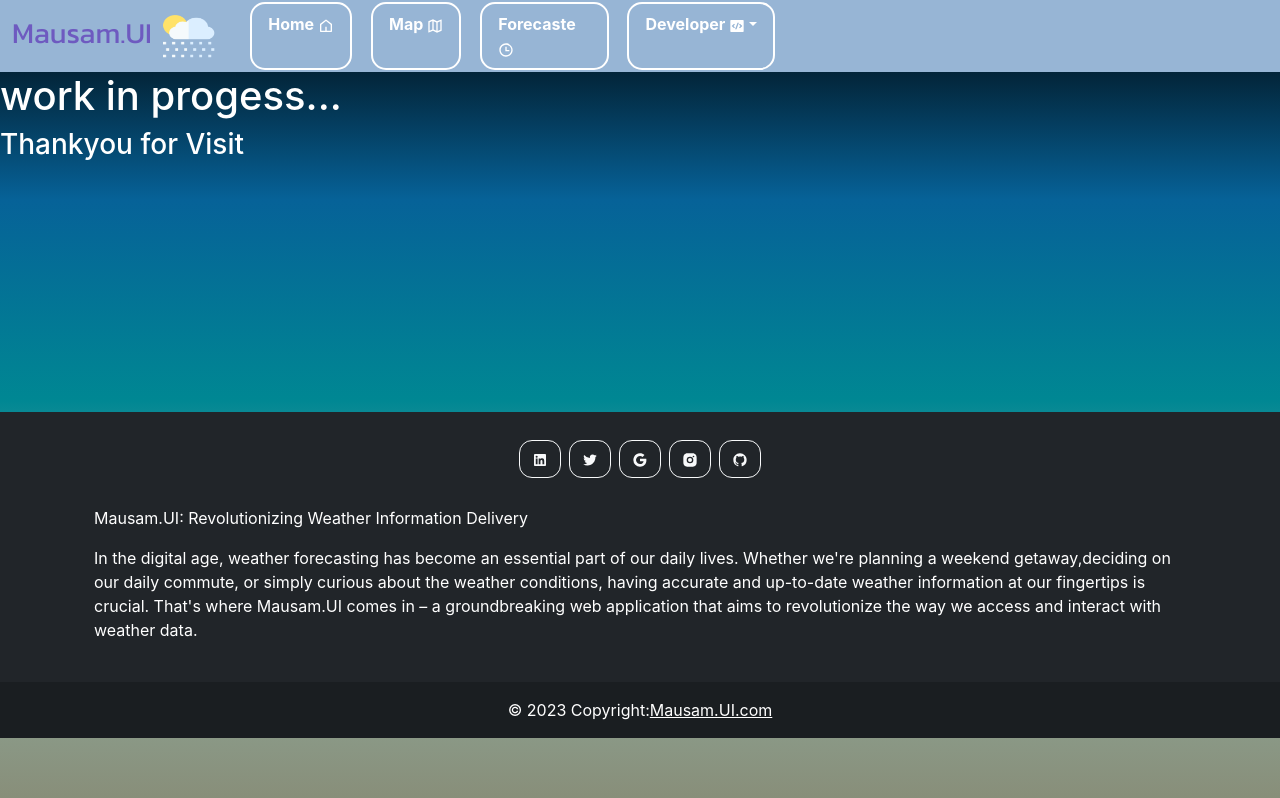
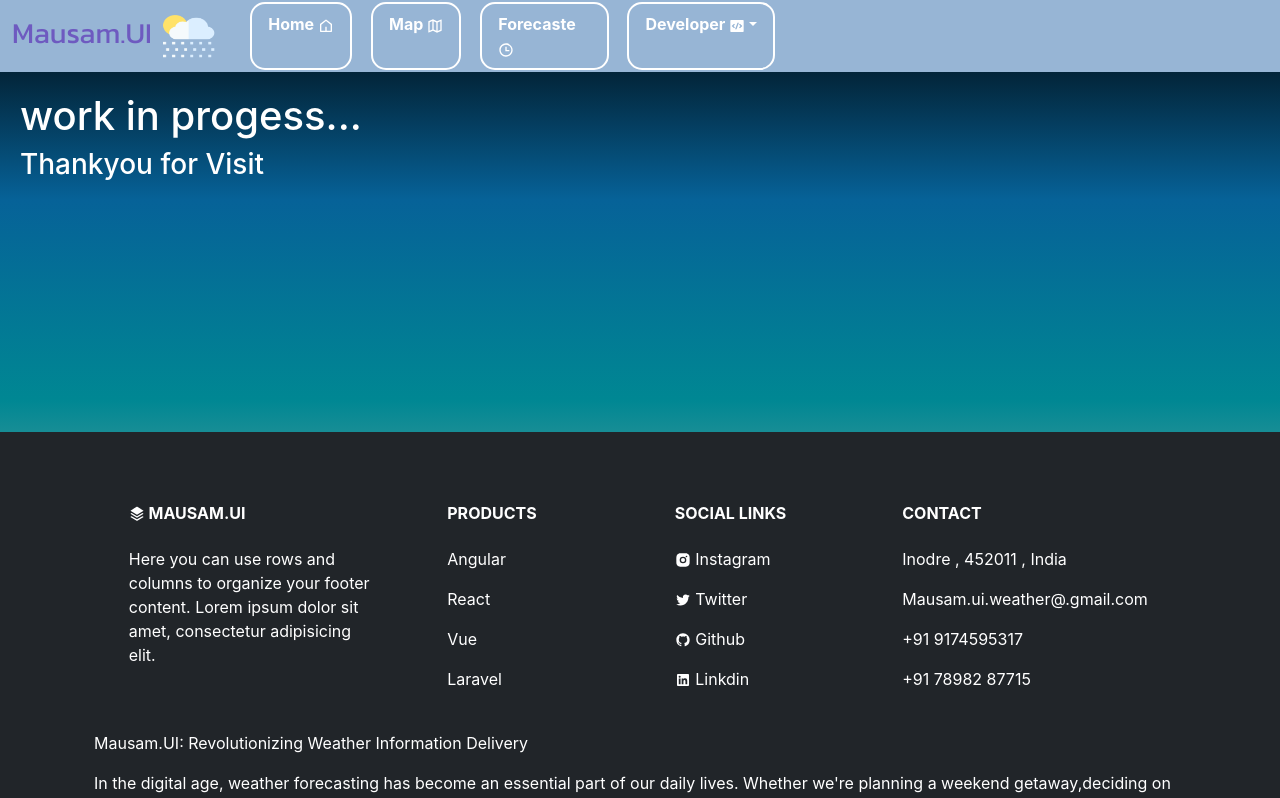
Before and after one commit to Sandy712/Weather-app, a React (Create React App) app: page /Forecast in a window 1280 px wide. Shown: the top 798 px of the page. Built offline with nearby package versions, Linux system fonts and the light colour scheme.

Commit message:
first commit

```diff
--- a/public/index.html
+++ b/public/index.html
@@ -16,6 +16,7 @@
     -->
     <link rel="manifest" href="%PUBLIC_URL%/manifest.json" />
     <link href="https://fonts.googleapis.com/css2?family=Kanit&display=swap" rel="stylesheet">
+
     <!--
       Notice the use of %PUBLIC_URL% in the tags above.
       It will be replaced with the URL of the `public` folder during the build.
--- a/src/App.css
+++ b/src/App.css
@@ -169,3 +169,6 @@ body{
 
     }
  }
+ .text-reset{
+    text-decoration: none;
+ }
--- a/src/component/Footer.js
+++ b/src/component/Footer.js
@@ -2,44 +2,111 @@ import React from 'react';
 import {
   MDBFooter,
   MDBContainer,
-  MDBIcon,
+  // MDBIcon,
   MDBInput,
   MDBCol,
   MDBRow,
   MDBBtn
 } from 'mdb-react-ui-kit';
-import {RiLinkedinBoxFill} from 'react-icons/ri';
-import {RiTwitterFill} from 'react-icons/ri';
-import {RiGoogleFill} from 'react-icons/ri';
-import {RiInstagramFill} from 'react-icons/ri';
-import {RiGithubFill} from 'react-icons/ri';
+import {RiInstagramFill} from 'react-icons/ri'
+import {RiTwitterFill} from 'react-icons/ri'
+import {RiGithubFill} from 'react-icons/ri'
+import {RiLinkedinBoxFill} from 'react-icons/ri'
+import {RiStackFill} from 'react-icons/ri'
+
+
+
 
 export default function App() {
   return (
     <MDBFooter className='text-center' color='white' bgColor='dark'>
       <MDBContainer className='p-4'>
         <section className='mb-4'>
-          <MDBBtn outline color="light" floating className='m-1 l-1' href='#!' role='button'>
-            <RiLinkedinBoxFill/>
-          </MDBBtn>
 
-          <MDBBtn outline color="light" floating className='m-1 l-1' href='#!' role='button'>
-            <RiTwitterFill />
-          </MDBBtn>
-
-          <MDBBtn outline color="light" floating className='m-1 l-1' href='#!' role='button'>
-            <RiGoogleFill/>
-          </MDBBtn>
-
-          <MDBBtn outline color="light" floating className='m-1 l-1' href='#!' role='button'>
-            <RiInstagramFill/>
-          </MDBBtn>
-
-          <MDBBtn outline color="light" floating className='m-1 l-1' href='#!' role='button'>
-            <RiGithubFill/>
-          </MDBBtn>
 
         </section>
+        <section className=''>
+        <MDBContainer className='text-center text-md-start mt-5'>
+          <MDBRow className='mt-3'>
+            <MDBCol md="3" lg="4" xl="3" className='mx-auto mb-4'>
+              <h6 className='text-uppercase fw-bold mb-4'>
+
+              <RiStackFill/> Mausam.ui
+              </h6>
+              <p>
+                Here you can use rows and columns to organize your footer content. Lorem ipsum dolor sit amet,
+                consectetur adipisicing elit.
+              </p>
+            </MDBCol>
+
+            <MDBCol md="2" lg="2" xl="2" className='mx-auto mb-4'>
+              <h6 className='text-uppercase fw-bold mb-4'>Products</h6>
+              <p>
+                <a href='#!' className='text-reset'>
+                  Angular
+                </a>
+              </p>
+              <p>
+                <a href='#!' className='text-reset'>
+                  React
+                </a>
+              </p>
+              <p>
+                <a href='#!' className='text-reset'>
+                  Vue
+                </a>
+              </p>
+              <p>
+                <a href='#!' className='text-reset'>
+                  Laravel
+                </a>
+              </p>
+            </MDBCol>
+
+            <MDBCol md="3" lg="2" xl="2" className='mx-auto mb-4'>
+              <h6 className='text-uppercase fw-bold mb-4'>Social links</h6>
+              <p>
+                <a href='https://www.instagram.com/udaysolankii03/' className='text-reset'>
+                 <RiInstagramFill/> Instagram
+                </a>
+              </p>
+              <p>
+                <a href='#!' className='text-reset'>
+                  <RiTwitterFill/> Twitter
+                </a>
+              </p>
+              <p>
+                <a href='#!' className='text-reset'>
+                  <RiGithubFill/> Github
+                </a>
+              </p>
+              <p>
+                <a href='#!' className='text-reset'>
+                  <RiLinkedinBoxFill/> Linkdin
+                </a>
+              </p>
+            </MDBCol>
+
+            <MDBCol md="4" lg="3" xl="3" className='mx-auto mb-md-0 mb-4'>
+              <h6 className='text-uppercase fw-bold mb-4'>Contact</h6>
+              <p>
+
+               Inodre , 452011 , India
+              </p>
+              <p>
+
+                Mausam.ui.weather@.gmail.com
+              </p>
+              <p>
+                  +91 9174595317
+              </p>
+              <p>
+                  +91 78982 87715
+              </p>
+            </MDBCol>
+          </MDBRow>
+        </MDBContainer>
+      </section>
 
 
 
--- a/src/component/Forecaste.js
+++ b/src/component/Forecaste.js
@@ -2,9 +2,9 @@ import React from 'react'
 
 function Forecaste() {
   return (
-    <div>
-      <h1 style={{color:'white'}}>work in progess...</h1>
-      <h3 style={{color:'white'}}>Thankyou for Visit</h3>
+    <div style={{marginTop:'20px'}}>
+      <h1 style={{color:'white',marginLeft:'20px'}}>work in progess...</h1>
+      <h3 style={{color:'white', marginLeft:'20px'}}>Thankyou for Visit</h3>
     </div>
   )
 }
--- a/src/index.js
+++ b/src/index.js
@@ -3,6 +3,7 @@ import ReactDOM from 'react-dom/client';
 import './index.css';
 import App from './App';
 import reportWebVitals from './reportWebVitals';
+
 
 const root = ReactDOM.createRoot(document.getElementById('root'));
 root.render(
```
Also changed, not shown: 1 other file (tests, documents, lock files or other folders).
